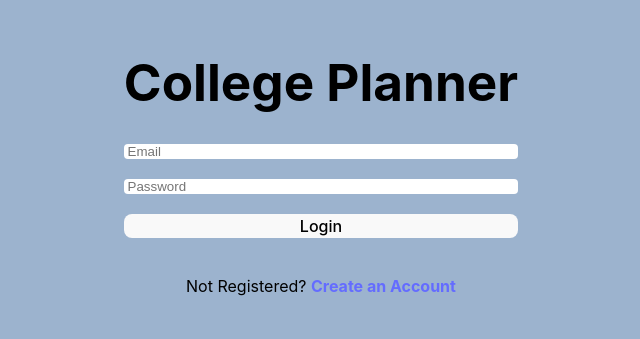
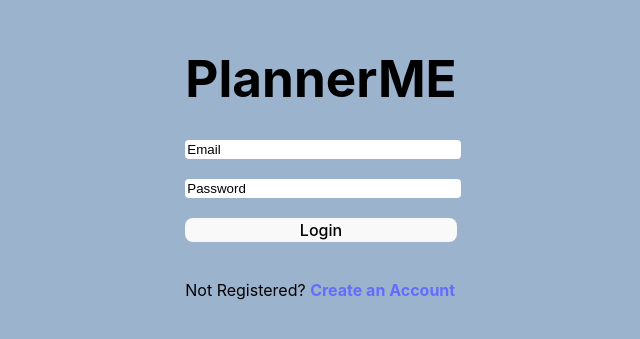
Before and after one commit to huybaovo/college-planner-app, a Vue app in the folder my-app/: page / in a window 1280 px wide. Shown: the part 233-572 px from the top of the page, without its empty margins (319-959 px from the left). Built offline with nearby package versions, Linux system fonts and the light colour scheme.

Commit message:
worked on login and registration

```diff
--- a/my-app/src/components/Login.vue
+++ b/my-app/src/components/Login.vue
@@ -1,8 +1,8 @@
 <template>
-    <h1 style="color: black">College Planner</h1>
+    <h1 style="color: black">PlannerME</h1>
     <div id="container">
-            <input placeholder=" Email" type="email" v-model="email">
-            <input placeholder=" Password" type="password" v-model="password">
+            <input placeholder="Email" type="email" v-model="email">
+            <input placeholder="Password" type="password" v-model="password">
         <button type="submit" @click="email_login">Login</button>
         <p>Not Registered? <router-link to="/signup"><b>Create an Account</b></router-link>
  </p>
@@ -50,7 +50,7 @@ input {
     border: none;
     border-radius: 4px;
     width: 100%;
-    padding: 0px;
+    padding: 2px;
 }
 button {
     width: 100%;
@@ -60,4 +60,7 @@ button {
 p{
     color: black;
 }
+::placeholder{
+    color: black;
+}
 </style>
--- a/my-app/src/components/signup.vue
+++ b/my-app/src/components/signup.vue
@@ -16,47 +16,69 @@ import {
     sendPasswordResetEmail,
 } from "firebase/auth";
 
-createUserWithEmailAndPassword(auth, "", "")
+const username = ref('')
+const email = ref('')
+const password = ref('')
+function email_signup()
+{
+    createUserWithEmailAndPassword(auth, email.value, password.value)
     .then((cred: UserCredential) => {
         auth.signOut();
+        console.log("sign up successfull")
     })
     .catch((err: any) => {
         console.error("An error has occured.",err);
-    });
+    });}
 </script>
 <template>
     <h1>Register</h1>
     <div class="container">
             <div>
-                <label>First Name</label>
-                <input placeholder="First Name">
-                <label>Last Name</label>
-                <input placeholder="Last Name">
+                <div>
+                    <label>Username</label>
+                    <input v-model="username" placeholder="johndoe">
+                </div>
+                <div>
+                    <label>Email</label>
+                    <input v-model="email" type="email" placeholder="johndoe@gmail.com">
+                </div>
+                <div>
+                    <label>Password</label>
+                    <input v-model="password" type="password" placeholder="password">
+                </div>
             </div>
-            <div>
-                <label>Email</label>
-                <input placeholder="Email">
-                <label>Password</label>
-                <input placeholder="Password">
-            </div>
+            <button @click="email_signup">Register</button>
     </div>
 </template>
 <style scoped>
+
+
 .container{
     display: flex;
     flex-direction: column;
-}
-.sign_up{
-    flex: 1;
-    width: 100%;
+    align-items: center;
+    row-gap: 1em;
 }
 
 input {
     width: 100%;
+    color: black;
+    background-color: white;
+    border: none;
+    border-radius: 4px;
 }
 label{
     text-align: left;
+    color: black;
+
+}
+::placeholder{
+    color: black;
+}
+button{
+    width: 100%;
 }
 
 
+
 </style>
--- a/my-app/src/style.css
+++ b/my-app/src/style.css
@@ -40,7 +40,6 @@ h1 {
 button {
   border-radius: 8px;
   border: 1px solid transparent;
-  padding: 0.6em 1.2em;
   font-size: 1em;
   font-weight: 500;
   font-family: inherit;
@@ -63,7 +62,7 @@ button:focus-visible {
 #app {
   max-width: 1280px;
   margin: 0 auto;
-  text-align: center;
+
 }
 
 @media (prefers-color-scheme: light) {
```
